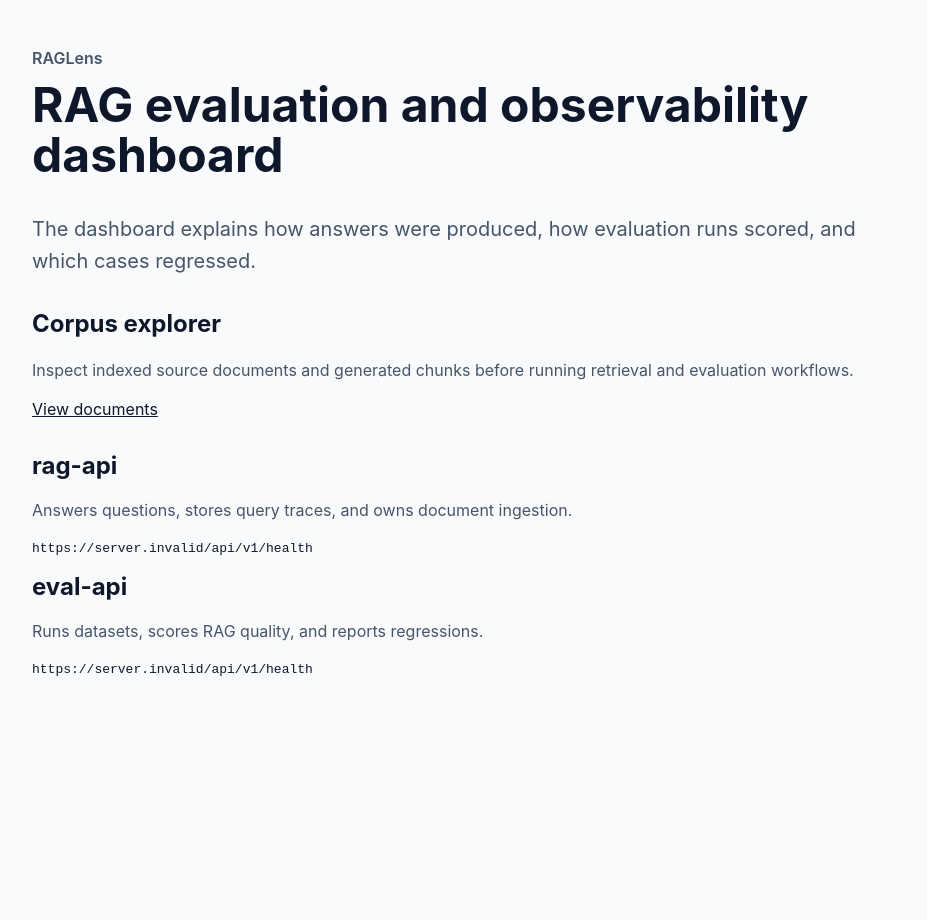
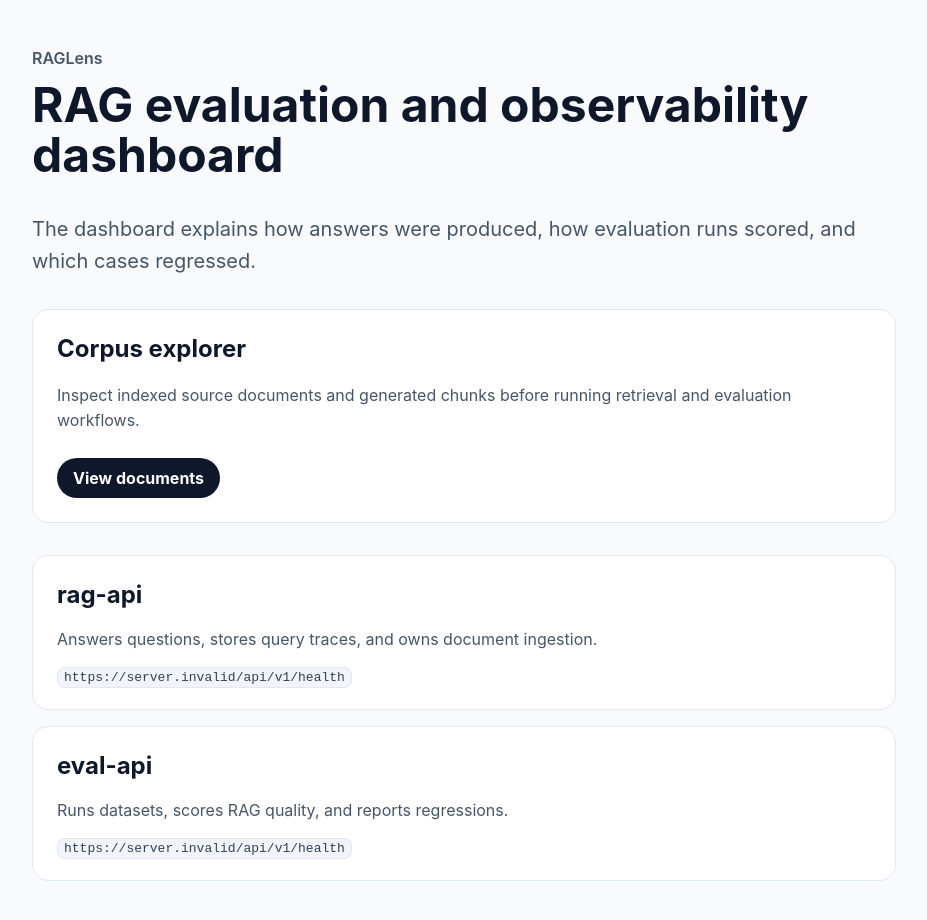
Before and after one commit to BashirTowdiee/RAGLens, a Next.js app in the folder apps/dashboard/: page / in a window 1280 px wide. Shown: the top 920 px of the page, without its empty margins (176-1103 px from the left). Before the commit the page ends 800 px from the top, so only its background shows below. Built offline with nearby package versions, Linux system fonts and the light colour scheme; no server answers.

Commit message:
feat: add dashboard document explorer

```diff
--- a/apps/dashboard/app/globals.css
+++ b/apps/dashboard/app/globals.css
@@ -20,3 +20,108 @@ a {
 main {
   min-height: 100vh;
 }
+
+code {
+  background: #f1f5f9;
+  border: 1px solid #e2e8f0;
+  border-radius: 8px;
+  color: #334155;
+  padding: 2px 6px;
+}
+
+.panel {
+  background: white;
+  border: 1px solid #e2e8f0;
+  border-radius: 16px;
+  padding: 24px;
+}
+
+.error-panel {
+  border-color: #fecaca;
+  background: #fef2f2;
+}
+
+.empty-panel {
+  border-style: dashed;
+}
+
+.primary-link {
+  display: inline-flex;
+  align-items: center;
+  background: #0f172a;
+  border-radius: 999px;
+  color: white;
+  font-weight: 700;
+  margin-top: 8px;
+  padding: 10px 16px;
+  text-decoration: none;
+}
+
+.document-card {
+  align-items: center;
+  background: white;
+  border: 1px solid #e2e8f0;
+  border-radius: 16px;
+  display: flex;
+  justify-content: space-between;
+  gap: 24px;
+  padding: 20px 24px;
+  text-decoration: none;
+}
+
+.document-card:hover {
+  border-color: #94a3b8;
+}
+
+.document-card small {
+  color: #64748b;
+  display: block;
+  margin-top: 6px;
+}
+
+.document-meta {
+  color: #475569;
+  white-space: nowrap;
+}
+
+.document-summary-grid {
+  display: grid;
+  gap: 16px;
+  grid-template-columns: repeat(auto-fit, minmax(220px, 1fr));
+  margin-top: 32px;
+}
+
+.summary-item span {
+  color: #64748b;
+  display: block;
+  font-size: 14px;
+  margin-bottom: 8px;
+}
+
+.summary-item strong {
+  overflow-wrap: anywhere;
+}
+
+.chunk-header {
+  align-items: center;
+  display: flex;
+  justify-content: space-between;
+  gap: 16px;
+}
+
+.chunk-header span,
+.heading-path {
+  color: #64748b;
+}
+
+.chunk-content {
+  background: #f8fafc;
+  border: 1px solid #e2e8f0;
+  border-radius: 12px;
+  color: #334155;
+  line-height: 1.6;
+  margin-bottom: 0;
+  overflow: auto;
+  padding: 16px;
+  white-space: pre-wrap;
+}
```
